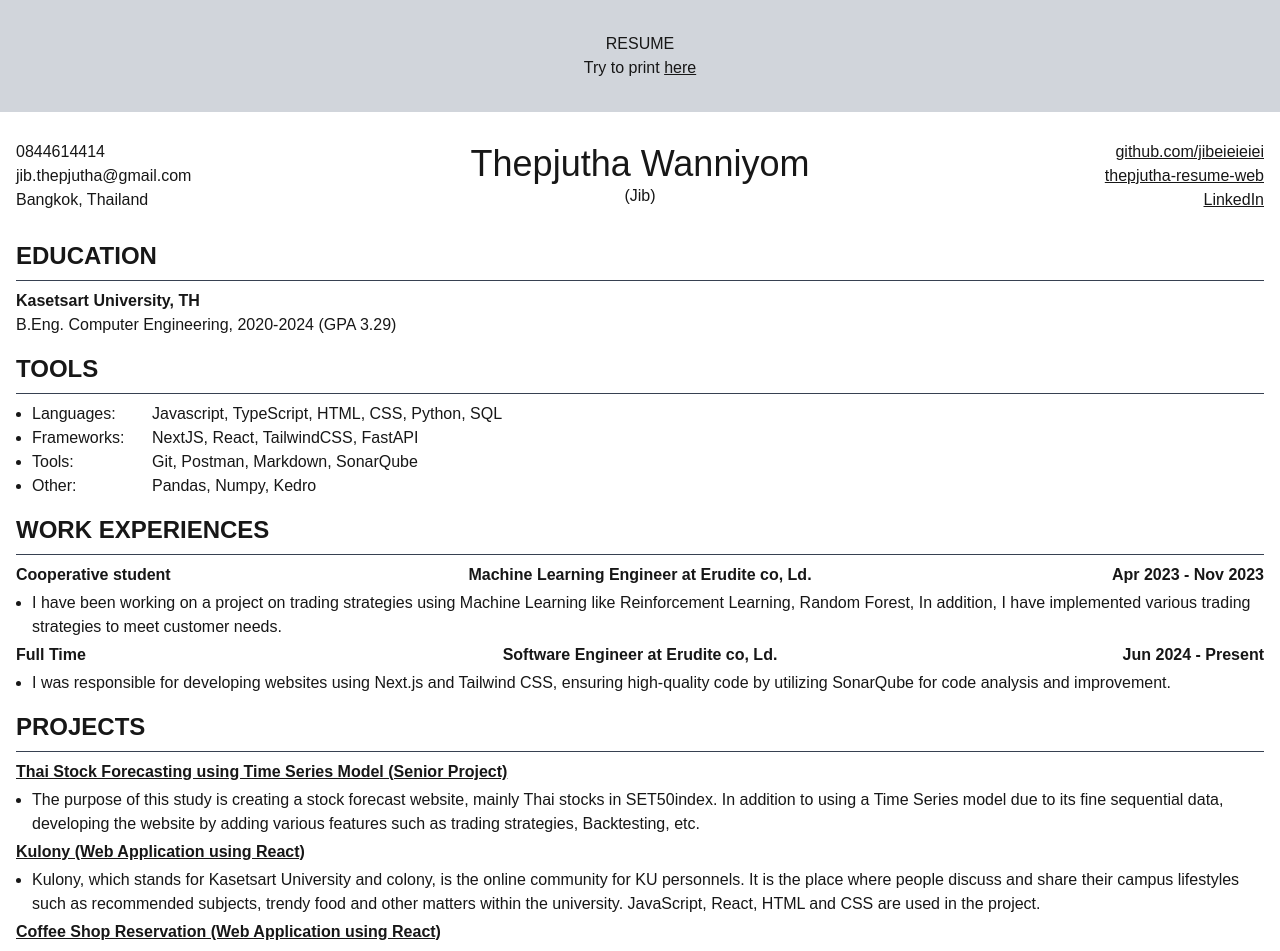
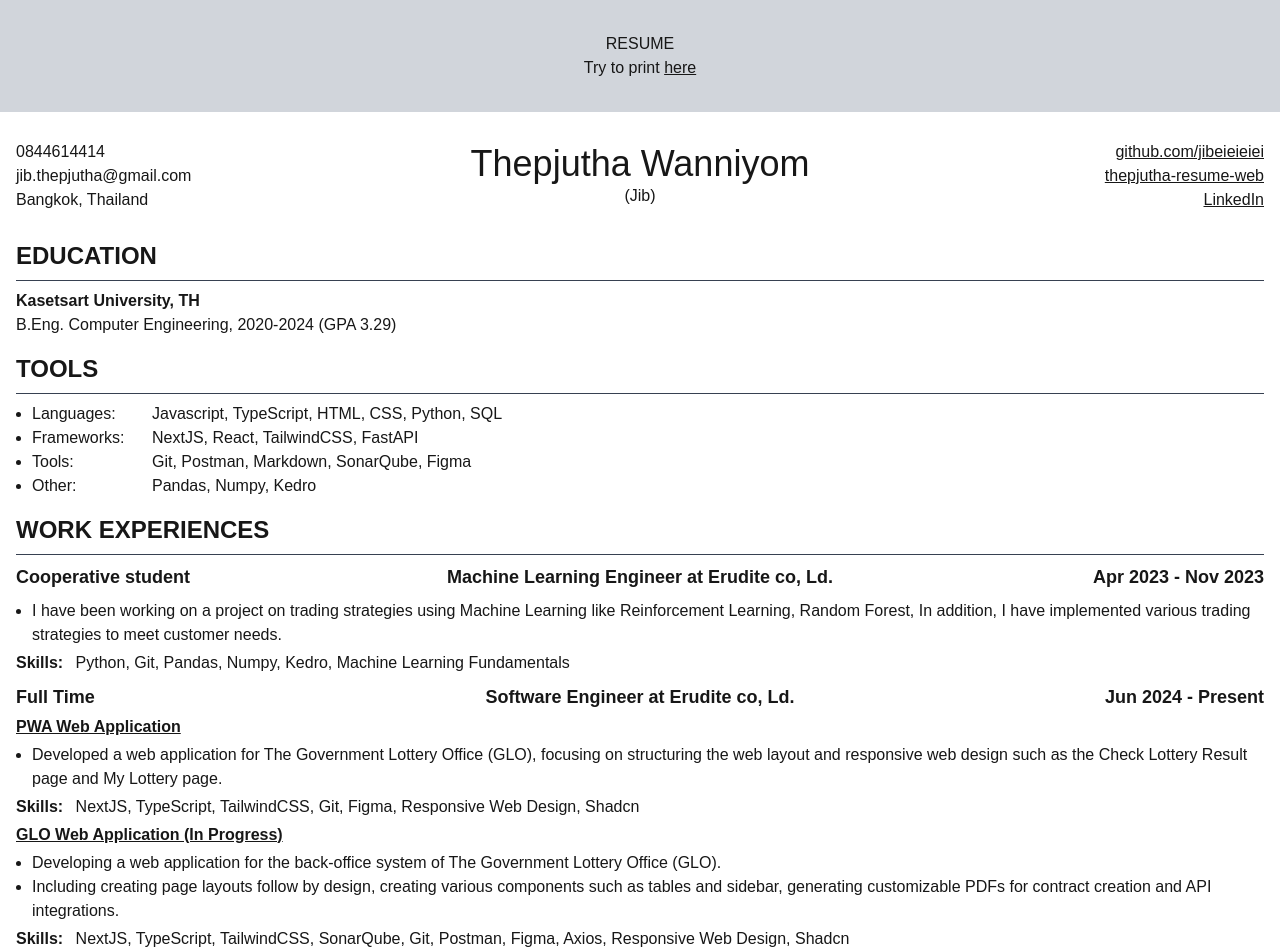
Before and after one commit to jibeieieiei/resume-web, a Next.js app: page / in a window 1280 px wide. Shown: the top 951 px of the page. Built offline with nearby package versions, Linux system fonts and the light colour scheme.

Commit message:
feat: update data

```diff
--- a/app/_components/WorkExperiences.tsx
+++ b/app/_components/WorkExperiences.tsx
@@ -8,17 +8,28 @@ const WorkExperiences = () => {
         Work Experiences
       </section>
       <hr className="border-t border-gray-700" />
-      <section className="flex flex-col gap-1">
+      <section className="flex flex-col gap-2">
         {WORK_EXPERIENCES.map((item) => (
           <div key={item.title} className="flex flex-col gap-1">
-            <div className="flex justify-between items-center w-full font-semibold">
+            <div className="flex justify-between items-center w-full font-semibold text-lg">
               <span className="flex-1">{item.category}</span>
               <span>{item.title}</span>
               <span className="flex-1 text-right">{item.date}</span>
             </div>
-            <ul className="list-disc pl-4">
-              <li>{item.detail}</li>
-            </ul>
+            {item.projects.map((p) => (
+              <div className="flex flex-col gap-1" key={p.name}>
+                <span className="font-semibold underline">{p.name}</span>
+                <ul className="list-disc pl-4">
+                  {p.detail.map((d) => (
+                    <li key={d}>{d}</li>
+                  ))}
+                </ul>
+                <span>
+                  <span className="font-semibold mr-2">Skills: </span>
+                  <span>{p.skills}</span>
+                </span>
+              </div>
+            ))}
           </div>
         ))}
       </section>
--- a/app/_constants/data.ts
+++ b/app/_constants/data.ts
@@ -53,7 +53,7 @@ export const TOOLS = [
   },
   {
     category: 'Tools',
-    detail: 'Git, Postman, Markdown, SonarQube',
+    detail: 'Git, Postman, Markdown, SonarQube, Figma',
   },
   {
     category: 'Other',
@@ -67,16 +67,44 @@ export const WORK_EXPERIENCES = [
     category: 'Cooperative student',
     title: 'Machine Learning Engineer at Erudite co, Ld.',
     date: 'Apr 2023 - Nov 2023',
-    detail:
-      'I have been working on a project on trading strategies using Machine Learning like Reinforcement Learning, Random Forest, In addition, I have implemented various trading strategies to meet customer needs.',
+    projects: [
+      {
+        name: '',
+        detail: [
+          'I have been working on a project on trading strategies using Machine Learning like Reinforcement Learning, Random Forest, In addition, I have implemented various trading strategies to meet customer needs.',
+        ],
+        link: '',
+        skills:
+          'Python, Git, Pandas, Numpy, Kedro, Machine Learning Fundamentals',
+      },
+    ],
     link: '',
   },
   {
     category: 'Full Time',
     title: 'Software Engineer at Erudite co, Ld.',
     date: 'Jun 2024 - Present',
-    detail:
-      'I was responsible for developing websites using Next.js and Tailwind CSS, ensuring high-quality code by utilizing SonarQube for code analysis and improvement.',
+    projects: [
+      {
+        name: 'PWA Web Application',
+        detail: [
+          'Developed a web application for The Government Lottery Office (GLO), focusing on structuring the web layout and responsive web design such as the Check Lottery Result page and My Lottery page.',
+        ],
+        link: '',
+        skills:
+          'NextJS, TypeScript, TailwindCSS, Git, Figma, Responsive Web Design, Shadcn',
+      },
+      {
+        name: 'GLO Web Application (In Progress)',
+        detail: [
+          'Developing a web application for the back-office system of The Government Lottery Office (GLO).',
+          'Including creating page layouts follow by design, creating various components such as tables and sidebar, generating customizable PDFs for contract creation and API integrations.',
+        ],
+        link: '',
+        skills:
+          'NextJS, TypeScript, TailwindCSS, SonarQube, Git, Postman, Figma, Axios, Responsive Web Design, Shadcn',
+      },
+    ],
     link: '',
   },
 ]
```
